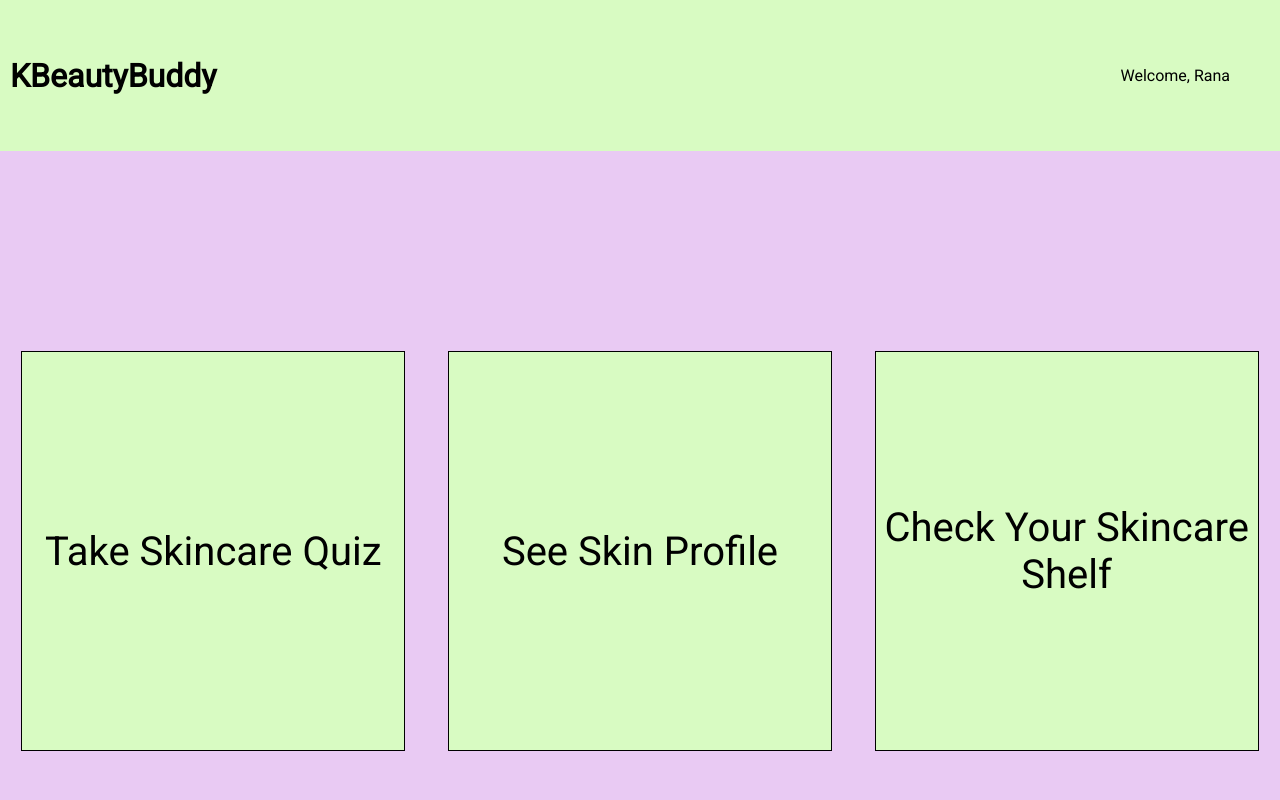
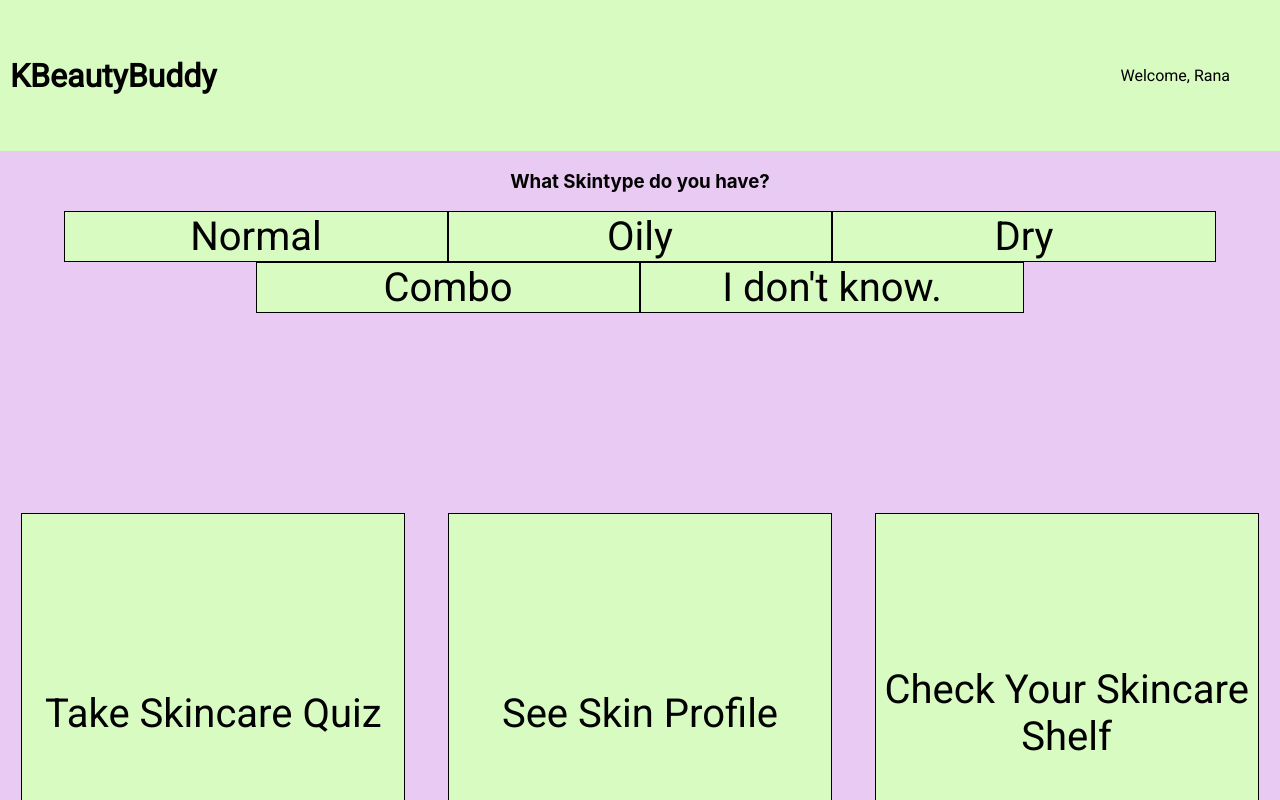
Before and after one commit to rjur11/kbeautybuddy, a React (Create React App) app: page / in a window 1280 px wide. Shown: the top 800 px of the page. Built offline with nearby package versions, Linux system fonts and the light colour scheme.

Commit message:
Set up quiz questions and logic

```diff
--- a/src/App.js
+++ b/src/App.js
@@ -1,6 +1,8 @@
 import "./App.css";
 import NavBar from "./Components/NavBar/NavBar";
 import Shelf from "./Components/Shelf/Shelf";
+import Quiz from "./Components/Quiz/Quiz";
+import quizQuestions from "./Utils/quizQuestions";
 import "./index.css";
 import { Route, Switch, Link } from "react-router-dom";
 
@@ -10,6 +12,10 @@ function App() {
       <Switch>
         <Route exact path="/">
           <NavBar />
+          <Quiz
+            questions={quizQuestions}
+            onComplete={(answers, obj) => console.log(answers, obj)}
+          />
           <div className="main-buttons">
             <button onClick={() => console.log("Quiz")}>
               Take Skincare Quiz
--- a/src/Components/Question/Question.js
+++ b/src/Components/Question/Question.js
@@ -1,10 +1,17 @@
-const Question = ({ text, answers, onAnswer }) => {
+const Question = ({ text, answers, nextQuestionId, onAnswer }) => {
   return (
     <>
       <h3>{text}</h3>
       <div>
         {answers.map((answer) => (
-          <button onClick={() => onAnswer(answer.text, answer.nextQuestionId)}>
+          <button
+            onClick={() => {
+              if (!answer.nextQuestionId) {
+                answer = { ...answer, nextQuestionId };
+              }
+              onAnswer(answer);
+            }}
+          >
             {answer.text}
           </button>
         ))}
--- a/src/Components/Quiz/Quiz.js
+++ b/src/Components/Quiz/Quiz.js
@@ -1,57 +1,29 @@
 import { useState } from "react";
 import Question from "../Question/Question";
 
-const sampleQuestions = [
-  {
-    id: "coolQuestion",
-    text: "Is this a cool question?",
-    answers: [
-      {
-        text: "Yes",
-        nextQuestionId: "uncoolQuestion",
-      },
-      { text: "No", nextQuestionId: "coolestQuestion" },
-    ],
-  },
-  {
-    id: "uncoolQuestion",
-    text: "Is this an uncool question?",
-    answers: [
-      {
-        text: "Yes",
-        nextQuestionId: "done",
-      },
-      { text: "No", nextQuestionId: "done" },
-    ],
-  },
-  {
-    id: "coolestQuestion",
-    text: "Is this the coolest question?",
-    answers: [
-      {
-        text: "Yes",
-        nextQuestionId: "done",
-      },
-      { text: "No", nextQuestionId: "done" },
-    ],
-  },
-];
+const Quiz = ({ questions, onComplete }) => {
+  const [currQuestionId, setQuestionId] = useState(questions[0].id);
+  const [quizAnswers, setQuizAnswers] = useState([]);
+  const [resultObject, setResultObject] = useState({});
 
-const Quiz = ({ questions, onComplete }) => {
-  const [currQuestionId, setQuestionId] = useState(sampleQuestions[0].id);
-  const [quizAnswers, setQuizAnswers] = useState([]);
-
-  const currQuestion = sampleQuestions.find(({ id }) => currQuestionId === id);
+  const currQuestion = questions.find(({ id }) => currQuestionId === id);
 
   return (
     <Question
       text={currQuestion.text}
       answers={currQuestion.answers}
-      onAnswer={(answerText, nextQuestionId) => {
-        const newQuizAnswers = [...quizAnswers, answerText];
+      nextQuestionId={currQuestion.nextQuestionId}
+      onAnswer={({ text, nextQuestionId, value }) => {
+        const newQuizAnswers = [...quizAnswers, text];
         setQuizAnswers(newQuizAnswers);
+        let newResultObject = resultObject;
+        if (currQuestion.key) {
+          newResultObject = { ...resultObject };
+          newResultObject[currQuestion.key] = value;
+          setResultObject(newResultObject);
+        }
         if (nextQuestionId === "done") {
-          onComplete(newQuizAnswers);
+          onComplete(newQuizAnswers, newResultObject);
         } else {
           setQuestionId(nextQuestionId);
         }
--- /dev/null
+++ b/src/Utils/quizQuestions.js
@@ -0,0 +1,112 @@
+const quizQuestions = [
+  {
+    id: "skinType",
+    text: "What Skintype do you have?",
+    nextQuestionId: "skinSensitivity",
+    answers: [
+      {
+        text: "Normal",
+        value: "normal",
+      },
+      { text: "Oily", value: "oily" },
+      { text: "Dry", value: "dry" },
+      { text: "Combo", value: "combo" },
+      {
+        text: "I don't know.",
+        nextQuestionId: "skinTypeUnknown",
+        value: "idk",
+      },
+    ],
+    key: "skinType",
+  },
+  {
+    id: "skinTypeUnknown",
+    text: "Which of these sounds closest to your skin?",
+    nextQuestionId: "skinSensitivity",
+    answers: [
+      {
+        text: "Well-balanced, no particular skin concerns.",
+        value: "normal",
+      },
+      {
+        text: "Shiny, or greasy. Blackheads and enlarged pores, breakout-prone.",
+        value: "oily",
+      },
+      {
+        text: "Dull or tight feeling, often flakey skin. Skin may peel or crack easily, as well.",
+        value: "dry",
+      },
+      {
+        text: "Skin seems like a combo of both- can be oily or greasy in some places, and dry in flakey in others.",
+        value: "combo",
+      },
+    ],
+    key: "skinType",
+  },
+  {
+    id: "skinSensitivity",
+    text: "Do you have sensitive skin?",
+    nextQuestionId: "skinConcerns",
+    answers: [
+      {
+        text: "Yes",
+        value: true,
+      },
+      {
+        text: "No",
+        value: false,
+      },
+    ],
+    key: "skinSensitivity",
+  },
+  {
+    id: "skinConcerns",
+    text: "What is your biggest skin concern?",
+    nextQuestionId: "steps",
+    answers: [
+      {
+        text: "Pore Care",
+        value: "pore care",
+      },
+      {
+        text: "Soothing",
+        value: "soothing",
+      },
+      {
+        text: "Low pH",
+        value: "low pH",
+      },
+      {
+        text: "Acne Care",
+        value: "acne care",
+      },
+      {
+        text: "Brightening",
+        value: "brightening",
+      },
+    ],
+    key: "skinConcerns",
+  },
+  {
+    id: "steps",
+    text: "How long would you like your routine to be?",
+    nextQuestionId: "done",
+    answers: [
+      {
+        text: "2 steps. Cleanser and cream.",
+        value: ["cleanser", "cream"],
+      },
+      {
+        text: "3 steps. Cleanser, toner, and cream.",
+        value: ["cleanser", "toner", "cream"],
+      },
+      {
+        text: "5 steps. Cleanser, toner, serum, cream, and SPF.",
+        value: ["cleanser", "toner", "serum", "cream", "spf"],
+      },
+    ],
+    key: "steps",
+  },
+];
+
+export default quizQuestions;
```
